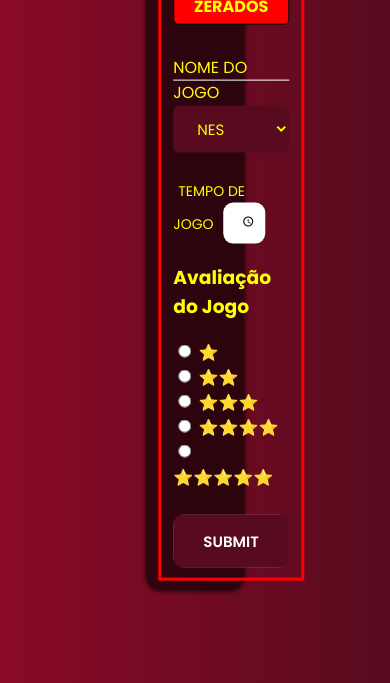
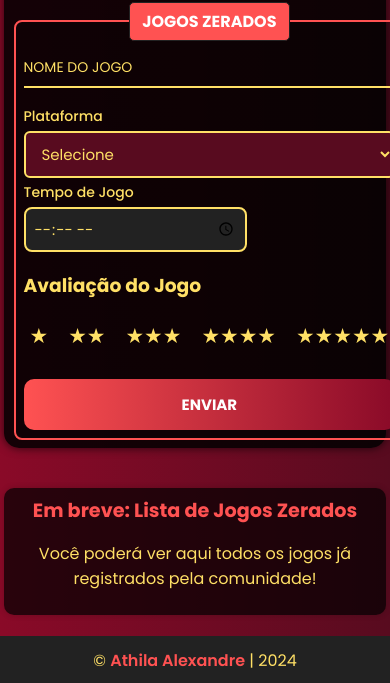
Before and after one commit to athilalexandre/projeto_streamer, a plain HTML site: page index.html in a window 390 px wide. Shown: the part 161-844 px from the top of the page. Drawn offline with nearby package versions, Linux system fonts and the light colour scheme.

Commit message:
Enhance index.html with meta tags for SEO, improve form accessibility, and update layout structure. Refactor style.css for better responsiveness and visual feedback on form submission.

```diff
--- a/index.html
+++ b/index.html
@@ -4,6 +4,12 @@
     <meta charset="UTF-8">
     <meta http-equiv="X-UA-Compatible" content="IE=edge">
     <meta name="viewport" content="width=device-width, initial-scale=1.0">
+    <meta name="description" content="Registre jogos zerados em live, avalie e compartilhe sua experiência!">
+    <meta name="author" content="Athila Alexandre">
+    <meta property="og:title" content="Jogos Zerados">
+    <meta property="og:description" content="Registre jogos zerados em live, avalie e compartilhe sua experiência!">
+    <meta property="og:image" content="./img/logo_streamer.jpg">
+    <meta property="og:type" content="website">
     <link rel="stylesheet" href="./style.css">
     <link rel="icon" href="./img/logo_streamer_icon.png" type="image/png">
     <!-- Boxicons CSS -->
@@ -57,21 +63,24 @@
     </div> -->
     <!-- Menu Dropdown -->
     <!-- Conteúdo Central -->
-    <div class="box">
+    <main>
+        <div class="box" role="form" aria-labelledby="titulo-form">
+            <div class="inputBox logoBox">
+                <a href="https://www.twitch.tv/leokaos" aria-label="Acesse a Twitch do Leokaos">
+                    <img src="./img/logo_streamer.jpg" alt="Logo do Streamer">
+                </a>
+            </div>
+            <form action="https://api.sheetmonkey.io/form/mwGB2zNdxD7kmwPtSkFoFt" method="post" id="post" autocomplete="off">
+                <fieldset>
+                    <legend id="titulo-form"><b>JOGOS ZERADOS</b></legend>
                     <div class="inputBox">
-           <a href="https://www.twitch.tv/leokaos"><img src="./img/logo_streamer.jpg" alt="Logo"></a>
+                        <input type="text" name="ZERADOS EM LIVE" id="jogo" class="inputGame" required aria-required="true" aria-label="Nome do Jogo">
+                        <label for="jogo" class="labelInput">Nome do Jogo</label>
                     </div>
-        <form action="https://api.sheetmonkey.io/form/mwGB2zNdxD7kmwPtSkFoFt" method="post" id="post">
-            <fieldset>
-                <legend><b>JOGOS ZERADOS</b></legend>
-                <br>
-                <div class="inputBox">
-                    <input type="text" name="ZERADOS EM LIVE" id="jogo" class="inputGame" required>
-                    <label for="nome" class="labelInput">Nome do Jogo</label>
-                </div>
-                <br>
                     <div class="inputPlataform">
-                    <select name="PLATAFORMA" id="plataforma" required>
+                        <label for="plataforma" class="labelPlataform">Plataforma</label>
+                        <select name="PLATAFORMA" id="plataforma" required aria-required="true" aria-label="Plataforma">
+                            <option value="" disabled selected>Selecione</option>
                             <option value="NES">NES</option>
                             <option value="SNES">Super Nintendo</option>
                             <option value="N64">Nintendo 64</option>
@@ -86,8 +95,8 @@
                             <option value="MEGA">Mega Drive/Genesis</option>
                             <option value="DREAMCAST">Dreamcast</option>
                             <option value="XBOX">Xbox</option>
-                        <option value="XBOX">Xbox360</option>
-                        <option value="XBOX">XboxOne</option>
+                            <option value="XBOX360">Xbox 360</option>
+                            <option value="XBOXONE">Xbox One</option>
                             <option value="PC">PC</option>
                             <option value="PSP">PSP</option>
                             <option value="PSV">PlayStation Vita</option>
@@ -96,38 +105,48 @@
                             <option value="PS3">PlayStation 3</option>
                             <option value="PS4">PlayStation 4</option>
                             <option value="PS5">PlayStation 5</option>
-
                         </select>
                     </div>
-                <br>
                     <div class="inputBox">
-                    <label for="nome" class="labelTime">TEMPO DE JOGO</label>
-                    <input type="time" name="TEMPO DE JOGO" id="tempo" required>
+                        <label for="tempo" class="labelTime">Tempo de Jogo</label>
+                        <input type="time" name="TEMPO DE JOGO" id="tempo" required aria-required="true" aria-label="Tempo de Jogo">
                     </div>
-
                     <div class="inputBox" required>
                         <h3><b>Avaliação do Jogo</b></h3>
-                <input type="radio" name="NOTA" id="nota1" value="⭐" required>
-                <label for="nota1">⭐</label>
-                <br>
-                <input type="radio" name="NOTA" id="nota2" value="⭐⭐">
-                <label for="nota2">⭐⭐</label>
-                <br>
-                <input type="radio" name="NOTA" id="nota3" value="⭐⭐⭐">
-                <label for="nota3">⭐⭐⭐</label>
-                <br>
-                <input type="radio" name="NOTA" id="nota4" value="⭐⭐⭐⭐">
-                <label for="nota4">⭐⭐⭐⭐</label>
-                <br>
-                <input type="radio" name="NOTA" id="nota5" value="⭐⭐⭐⭐⭐">
-                <label for="nota5">⭐⭐⭐⭐⭐</label>
+                        <div class="rating-group" role="radiogroup" aria-label="Avaliação do Jogo">
+                            <input type="radio" name="NOTA" id="nota1" value="★" required aria-required="true">
+                            <label for="nota1">★</label>
+                            <input type="radio" name="NOTA" id="nota2" value="★★">
+                            <label for="nota2">★★</label>
+                            <input type="radio" name="NOTA" id="nota3" value="★★★">
+                            <label for="nota3">★★★</label>
+                            <input type="radio" name="NOTA" id="nota4" value="★★★★">
+                            <label for="nota4">★★★★</label>
+                            <input type="radio" name="NOTA" id="nota5" value="★★★★★">
+                            <label for="nota5">★★★★★</label>
                         </div>
-                <br>
-                <input type="submit" id="submit">
+                    </div>
+                    <button type="submit" id="submit">Enviar</button>
+                    <div id="form-feedback" class="form-feedback" aria-live="polite" style="display:none;"></div>
                 </fieldset>
             </form>
         </div>
-    <!-- Conteúdo Central -->
-
+        <section class="listagem-placeholder" aria-label="Jogos já registrados">
+            <h2>Em breve: Lista de Jogos Zerados</h2>
+            <p>Você poderá ver aqui todos os jogos já registrados pela comunidade!</p>
+        </section>
+    </main>
+    <footer id="rodape">
+        &copy; <a href="https://github.com/AthilaAlexandre" target="_blank" rel="noopener">Athila Alexandre</a> | 2024
+    </footer>
+    <script>
+    // Feedback visual após envio do formulário
+    document.getElementById('post').addEventListener('submit', function(e) {
+        var feedback = document.getElementById('form-feedback');
+        feedback.style.display = 'block';
+        feedback.textContent = 'Obrigado por enviar! Seu jogo foi registrado.';
+        setTimeout(function(){ feedback.style.display = 'none'; }, 5000);
+    });
+    </script>
 </body>
 </html>
--- a/style.css
+++ b/style.css
@@ -1,305 +1,290 @@
 @import url('https://fonts.googleapis.com/css2?family=Inter:wght@100;200;300;400;500;600;700;800;900&family=Poppins:wght@300;400;500;600;700&display=swap');
 
-*{
+* {
     box-sizing: border-box;
-    font-family: 'Inter', sans-serif;
-    font-family: 'Poppins', sans-serif;
+    font-family: 'Poppins', 'Inter', sans-serif;
 }
 
-body{
-    height: 90vh;
-    width: 90%;
+body {
+    min-height: 100vh;
+    margin: 0;
     background-image: linear-gradient(to right, #8a0a28, #580b1f);
     background-size: cover;
     background-position: center;
     display: flex;
+    flex-direction: column;
+    align-items: center;
+    justify-content: flex-start;
+}
+
+main {
+    width: 100%;
+    flex: 1 0 auto;
+    display: flex;
+    flex-direction: column;
     align-items: center;
     justify-content: center;
-    padding: 0 10%;
-}
-/* Menu Dropdown */
-
-/* .menu_dropdown{
-    margin: 0;
-    padding: 0;
-    box-sizing: border-box;
 }
 
-.sidebar{
-    position: fixed;
-    top: 0;
-    left: 0;
-    height: 100%;
-    width: 260px;
-    background: #11101d;
+.box {
+    background-color: rgba(0, 0, 0, 0.85);
+    padding: 24px 32px 16px 32px;
+    border-radius: 15px;
+    width: 100%;
+    max-width: 420px;
+    color: #ffe066;
+    box-shadow: 0 0 10px rgba(0,0,0,0.7);
+    margin: 32px 0 16px 0;
 }
 
-.sidebar .logo-details{
-    height: 60px;
-    width: 100%;
-    display: flex;
-    align-items: center;
-
+.logoBox {
+    text-align: center;
+    margin-bottom: 12px;
 }
 
-.sidebar .logo-details i{
-     font-size: 25px;
-     color: #fff;
-     height: 50px;
-     min-width: 60px;
-     text-align: center;
-     line-height: 50px;
+img {
+    width: 70%;
+    border-radius: 30px;
+    margin: auto;
+    display: block;
+    padding-bottom: 5px;
+    box-shadow: 0 2px 8px rgba(0,0,0,0.2);
 }
 
-.sidebar .logo-details .logo_name{
-    font-size: 18px;
+fieldset {
+    border: 2px solid #ff5252;
+    border-radius: 8px;
+    padding: 16px 12px 12px 12px;
+    background: rgba(0,0,0,0.2);
+}
+
+legend {
+    border: 1px solid #222;
+    padding: 6px 12px;
+    text-align: center;
+    border-radius: 5px;
+    background-color: #ff5252;
     color: #fff;
     font-weight: 600;
+    font-size: 1.1em;
 }
 
-.sidebar .nav-links{
-    height: 100%;
-    padding: 30px 0 150px 0;
+.inputBox {
+    position: relative;
+    margin-bottom: 18px;
 }
 
-.sidebar .nav-links li{
-    position: relative;
-    list-style: none;
-    transition: all 0.4s ease;
+.inputGame {
+    background: none;
+    border: none;
+    border-bottom: 2px solid #ffe066;
+    outline: none;
+    color: #fff;
+    font-size: 16px;
+    width: 100%;
+    letter-spacing: 1.5px;
+    padding: 8px 0 4px 0;
+    transition: border-color 0.3s;
 }
 
-.sidebar .nav-links li:hover{
-    background: #1d1b31;
+.inputGame:focus {
+    border-bottom: 2.5px solid #ff5252;
 }
 
-.sidebar .nav-links li i{
-    height: 50px;
-    min-width: 60px;
-    text-align: center;
-    line-height: 50px;
-    color: #fff;
-    font-size: 20px;
-}
-
-.sidebar .nav-links li .icon-link{
-    display: flex;
-    align-items: center;
-    justify-content: space-between;
-}
-
-.sidebar .nav-links li a{
-    display: flex;
-    align-items: center;
-    text-decoration: none;
-}
-
-.sidebar .nav-links li a .link_name{
-    font-size: 14px;
-    font-weight: 800;
-    color: #fff;
-}
-
-.sidebar .nav-links li .sub-menu{
-    padding: 6px 6px 14px 70px;
-    margin-top: -10px;
-    background: #1d1b31;
-}
-
-.sidebar .nav-links li .sub-menu a{
-    color: #fff;
-    font-size: 13px;
-    padding: 5px 0;
-    white-space: nowrap;
-    opacity: 0.6;
-    transition: all 0.3s ease;
-}
-
-.sidebar .nav-links li .sub-menu a:hover{
-    opacity: 1;
-}
-
-.sidebar.close .nav-links li .sub-menu{
+.labelInput {
     position: absolute;
-    left: 100%;
-    top: -10px;
-    margin-top: 0;
-    padding: 10px 20px;
-    border-radius: 0 6px 6px 0;
-    transition: all 0.4s ease;
-    opacity: 0;
-    pointer-events: none;
-}
-
-.sidebar.close .nav-links li:hover .sub-menu{
-    top: 0;
-    opacity: 1;
-    pointer-events: auto;
-}
-
-.sidebar .nav-links li .sub-menu .link_name{
-    display: none;
-}
-
-.sidebar.close .nav-links li .sub-menu .link_name{
-    font-size: 14px;
-    opacity: 1;
-    display: block;
-}
-
-.sidebar .copyright{
-    position: fixed;
-    bottom: 0;
-}
-
-.sidebar .copyright-content{
-    padding-left: 50%;
-    color: #fff;
-    font-size: 14px;
-    font-weight: 500;
-    white-space: nowrap;
-} */
-/* Conteúdo da Página */
-.box{
-    position: absolute;
-    top: 50%;
-    left: 50%;
-    transform: translate(-50%,-50%);
-    background-color: rgba(0, 0, 0, 0.6);
-    padding: 10px;
-    border-radius: 15px;
-    width: 25%;
-    max-width: 480px;
-    color: yellow;
-    box-shadow: 0 0 5px rgba(0, 0, 0, 1);
-}
-
-.box-live{
-    position: flex;
-    padding-left: 300px;
-}
-
-a{
-    text-decoration: none;
-    color: #be8a07;
-}
-
-img{
-    width: 75%;
-    border-radius: 30px;
-    margin:auto;
-    display:block;
-    padding-bottom:5px;
-
-}
-
-fieldset{
-    border: 3px solid red;
-}
-
-legend{
-    border: 1px solid black;
-    padding: 5px;
-    text-align: center;
-    border-radius: 5px;
-    background-color: red;
-}
-
-.inputBox{
-    position: relative;
-}
-
-.inputGame{
-    background: none;
-    border: none;
-    border-bottom: 1px solid white;
-    outline: none;
-    color: white;
-    font-size: 15px;
-    width: 100%;
-    letter-spacing: 2px;
-
-}
-
-.inputPlataform select{
-    display: inline-block;
-    width: 100%;
-    padding: 12px 20px;
-    border: 6px solid transparent;
-    border-radius: 6px;
-}
-
-.labelInput{
-    position: absolute;
-    top: 0px;
+    top: 8px;
     left: 0px;
     pointer-events: none;
-    transition: .5s;
+    transition: .3s;
     text-transform: uppercase;
-}
-
-.labelTime{
-    padding: 5px;
+    color: #ffe066;
     font-size: 14px;
 }
 
 .inputGame:focus ~ .labelInput,
-.inputGame:valid ~ .labelInput{
-    top: -20px;
+.inputGame:valid ~ .labelInput {
+    top: -18px;
     font-size: 12px;
-    color: red;
+    color: #ff5252;
+    background: #222;
+    padding: 2px 6px;
+    border-radius: 4px;
 }
 
-#tempo{
-    width: 37%;
-    border: none;
+.labelPlataform {
+    display: block;
+    margin-bottom: 4px;
+    color: #ffe066;
+    font-size: 14px;
+    font-weight: 500;
+}
+
+.inputPlataform select {
+    width: 100%;
+    padding: 10px 12px;
+    border: 2px solid #ffe066;
+    border-radius: 6px;
+    background-color: #580b1f;
+    color: #ffe066;
+    font-size: 15px;
+    margin-bottom: 4px;
+    outline: none;
+    transition: border-color 0.3s;
+}
+
+.inputPlataform select:focus {
+    border-color: #ff5252;
+}
+
+.labelTime {
+    display: block;
+    margin-bottom: 4px;
+    color: #ffe066;
+    font-size: 14px;
+    font-weight: 500;
+}
+
+#tempo {
+    width: 60%;
+    border: 2px solid #ffe066;
     padding: 8px;
-    border-radius: 10px;
+    border-radius: 8px;
     outline: none;
     font-size: 15px;
+    background: #222;
+    color: #ffe066;
+    transition: border-color 0.3s;
 }
 
-#plataforma{
-    border: none;
-    outline: none;
-    font-size: 15px;
-    box-shadow: none;
-    color: yellow;
-    background-color: #580b1f;
+#tempo:focus {
+    border-color: #ff5252;
 }
 
-#plataforma::-webkit-scrollbar{
-    width: 4px;
-    border: 1px solid rgb(200, 200, 200);
+.rating-group {
+    display: flex;
+    gap: 8px;
+    align-items: center;
+    margin-top: 4px;
+    margin-bottom: 8px;
 }
 
-#plataforma::-webkit-scrollbar-thumb{
-    background-color: rgb(65, 61, 61);
-    border-radius: 1px;
+.rating-group input[type="radio"] {
+    display: none;
 }
 
-#submit{
-    background-image: linear-gradient(to right, #580b1f, #580b1f);
-    color: white;
+.rating-group label {
+    font-size: 1.3em;
+    color: #ffe066;
+    cursor: pointer;
+    transition: color 0.2s;
+    padding: 2px 6px;
+    border-radius: 4px;
+}
+
+.rating-group input[type="radio"]:checked + label,
+.rating-group label:hover {
+    color: #ff5252;
+    background: #222;
+}
+
+#submit {
+    background-image: linear-gradient(to right, #ff5252, #8a0a28);
+    color: #fff;
     width: 100%;
     border: none;
-    padding: 15px;
+    padding: 14px;
     font-size: 15px;
-    font-weight: 600;
+    font-weight: 700;
     cursor: pointer;
     border-radius: 10px;
     text-transform: uppercase;
+    margin-top: 8px;
+    transition: background 0.3s, color 0.3s;
 }
 
-#submit:hover{
-    background-image: linear-gradient(to right, rgb(190, 188, 188), rgb(129, 128, 128));
-    color: black;
+#submit:hover, #submit:focus {
+    background-image: linear-gradient(to right, #ffe066, #ff5252);
+    color: #222;
+    outline: none;
 }
 
-#rodape {
+.form-feedback {
+    margin-top: 10px;
+    color: #ffe066;
+    background: #222;
+    border-radius: 6px;
+    padding: 8px 12px;
+    font-size: 1em;
+    text-align: center;
+    border: 1.5px solid #ffe066;
+    box-shadow: 0 1px 4px rgba(0,0,0,0.15);
+}
+
+.listagem-placeholder {
+    margin: 24px auto 0 auto;
+    max-width: 420px;
+    background: rgba(0,0,0,0.7);
+    border-radius: 10px;
+    padding: 16px 18px;
+    color: #ffe066;
+    text-align: center;
+    box-shadow: 0 0 6px rgba(0,0,0,0.2);
+}
+
+.listagem-placeholder h2 {
+    margin-top: 0;
+    color: #ff5252;
+    font-size: 1.2em;
+}
+
+footer#rodape {
+    width: 100vw;
+    background: #222;
+    color: #ffe066;
+    text-align: center;
+    padding: 12px 0 10px 0;
+    font-size: 1em;
+    position: relative;
     bottom: 0;
-    left: 83%;
-    height: 40px;
-    position: fixed;
-    width: 100%;
-    color: rgb(208, 104, 6);
+    left: 0;
+    margin-top: 16px;
 }
+
+footer#rodape a {
+    color: #ff5252;
+    text-decoration: none;
+    font-weight: 600;
+}
+
+footer#rodape a:hover {
+    text-decoration: underline;
+}
+
+/* Responsividade */
+@media (max-width: 600px) {
+    .box, .listagem-placeholder {
+        max-width: 98vw;
+        width: 98vw;
+        padding: 12px 4vw 12px 4vw;
+    }
+    main {
+        padding: 0;
+    }
+    img {
+        width: 90vw;
+        max-width: 98vw;
+    }
+    fieldset {
+        padding: 8px 2vw 8px 2vw;
+    }
+}
+
+@media (max-width: 400px) {
+    .box, .listagem-placeholder {
+        padding: 8px 2vw 8px 2vw;
+    }
+    legend {
+        font-size: 1em;
+    }
+}
```
Lines whose indentation alone changed are shown as unchanged.
